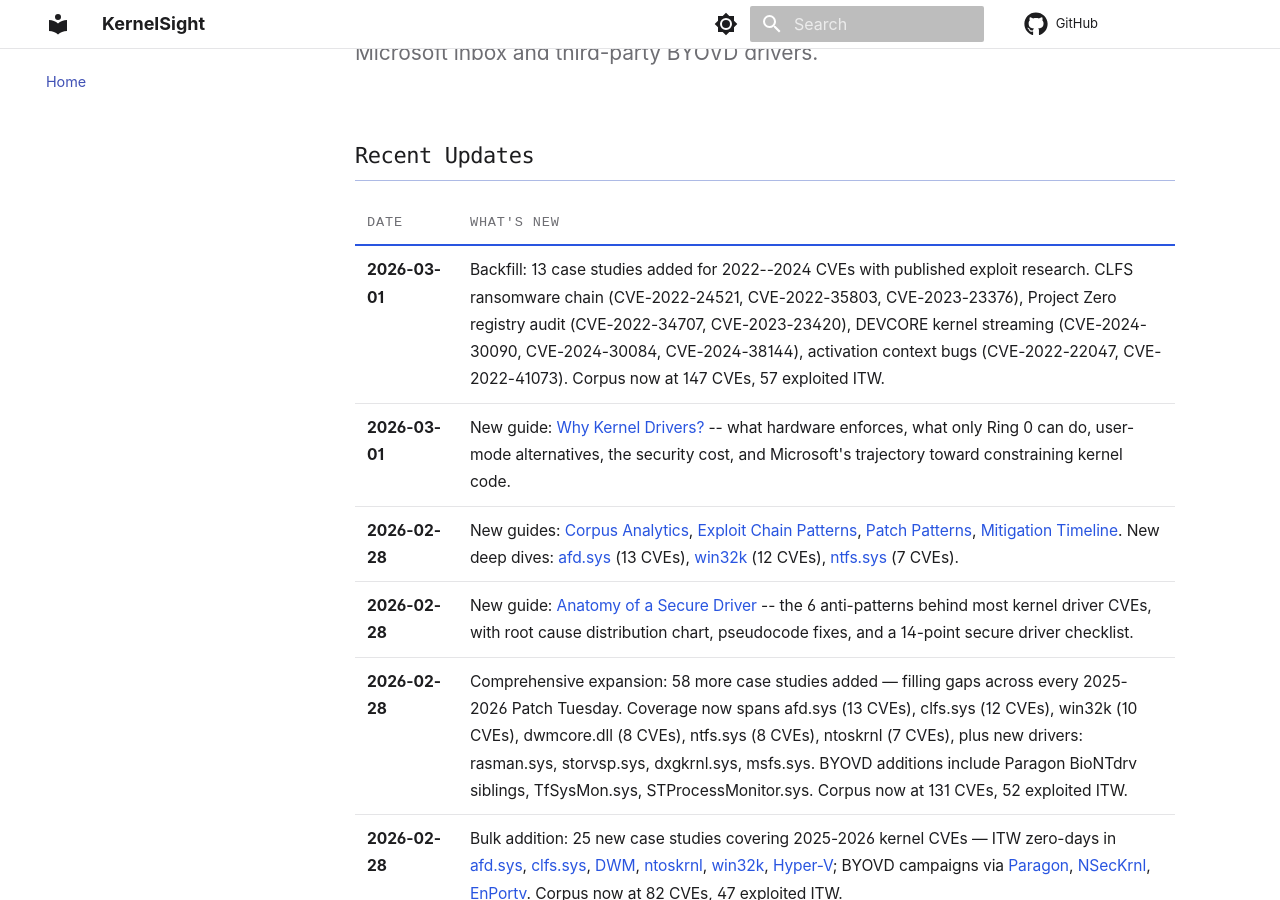
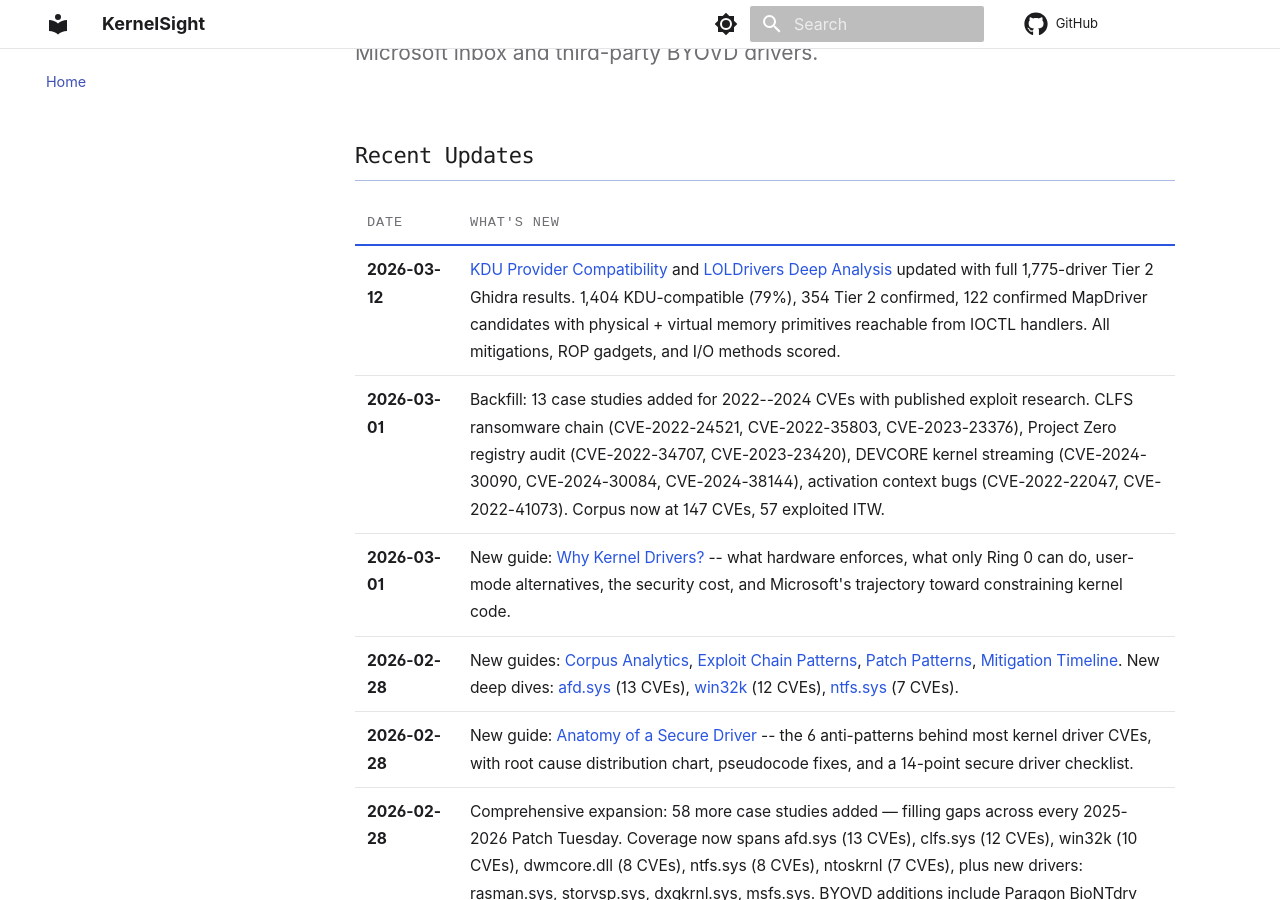
Before and after one commit to splintersfury/KernelSight, an MkDocs documentation site: the page built from docs/index.md, in a window 1280 px wide and 900 px high, scrolled down 386 px. Built offline with MkDocs 1.6.1 and Material for MkDocs 9.7.7, drawn with Linux system fonts in a browser that asks for light colours; comment, search, counter and statistics services are not loaded; some of the changed text lies outside the part shown.

Commit message:
Update homepage with full Tier 2 results and LOLDrivers corpus stats
Co-Authored-By: Claude Opus 4.6 <noreply@anthropic.com>

```diff
--- a/docs/index.md
+++ b/docs/index.md
@@ -14,6 +14,7 @@ A structured knowledge base for Windows kernel driver exploitation, organized as
 
 | Date | What's New |
 |------|------------|
+| **2026-03-12** | [KDU Provider Compatibility](reference/kdu-compatibility.md) and [LOLDrivers Deep Analysis](reference/loldrivers-analysis.md) updated with full 1,775-driver Tier 2 Ghidra results. 1,404 KDU-compatible (79%), 354 Tier 2 confirmed, 122 confirmed MapDriver candidates with physical + virtual memory primitives reachable from IOCTL handlers. All mitigations, ROP gadgets, and I/O methods scored. |
 | **2026-03-01** | Backfill: 13 case studies added for 2022--2024 CVEs with published exploit research. CLFS ransomware chain (CVE-2022-24521, CVE-2022-35803, CVE-2023-23376), Project Zero registry audit (CVE-2022-34707, CVE-2023-23420), DEVCORE kernel streaming (CVE-2024-30090, CVE-2024-30084, CVE-2024-38144), activation context bugs (CVE-2022-22047, CVE-2022-41073). Corpus now at 147 CVEs, 57 exploited ITW. |
 | **2026-03-01** | New guide: [Why Kernel Drivers?](guides/why-kernel-drivers.md) -- what hardware enforces, what only Ring 0 can do, user-mode alternatives, the security cost, and Microsoft's trajectory toward constraining kernel code. |
 | **2026-02-28** | New guides: [Corpus Analytics](guides/corpus-analytics.md), [Exploit Chain Patterns](guides/exploit-chain-patterns.md), [Patch Patterns](guides/patch-patterns.md), [Mitigation Timeline](guides/mitigation-timeline.md). New deep dives: [afd.sys](case-studies/afd-deep-dive.md) (13 CVEs), [win32k](case-studies/win32k-deep-dive.md) (12 CVEs), [ntfs.sys](case-studies/ntfs-deep-dive.md) (7 CVEs). |
@@ -135,7 +136,10 @@ A structured knowledge base for Windows kernel driver exploitation, organized as
 <span class="ks-stat-num">2</span> remotely exploitable<br>
 <span class="ks-stat-num">12</span> driver type categories &nbsp;&middot;&nbsp;
 <span class="ks-stat-num">57</span> technique pages &nbsp;&middot;&nbsp;
-<span class="ks-stat-num">80+</span> AutoPiff detection rules
+<span class="ks-stat-num">80+</span> AutoPiff detection rules<br>
+<span class="ks-stat-num">1,775</span> LOLDrivers analyzed &nbsp;&middot;&nbsp;
+<span class="ks-stat-num">354</span> Tier 2 Ghidra confirmed &nbsp;&middot;&nbsp;
+<span class="ks-stat-num">122</span> confirmed MapDriver candidates
 </div>
 
 ## Recommended Paths
```
